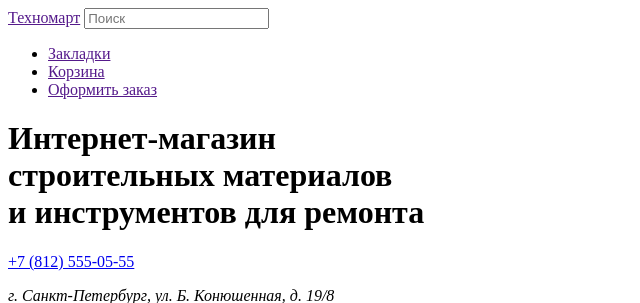
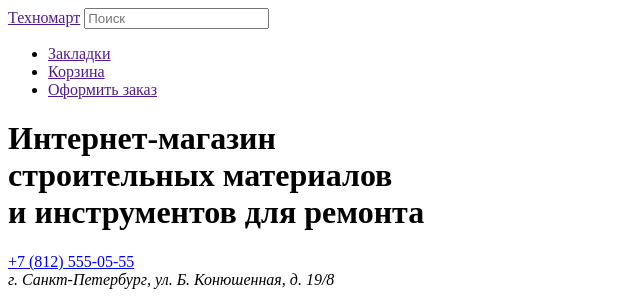
Before and after one commit to Pyoss/1567479-technomart-29, a plain HTML site: page index.html in a window 1280 px wide. Shown: the top 303 px of the page, without its empty margins (0-640 px from the left). Drawn offline with Linux system fonts and the light colour scheme.

Commit message:
Исправления.

```diff
--- a/index.html
+++ b/index.html
@@ -28,7 +28,7 @@
   </h1>
   <a href="tel:+78125550555">+7 (812) 555-05-55</a>
   <address>
-    <p>г. Санкт-Петербург, ул. Б. Конюшенная, д. 19/8</p>
+  г. Санкт-Петербург, ул. Б. Конюшенная, д. 19/8
   </address>
   <section>
     <h2>Личный кабинет</h2>
```
